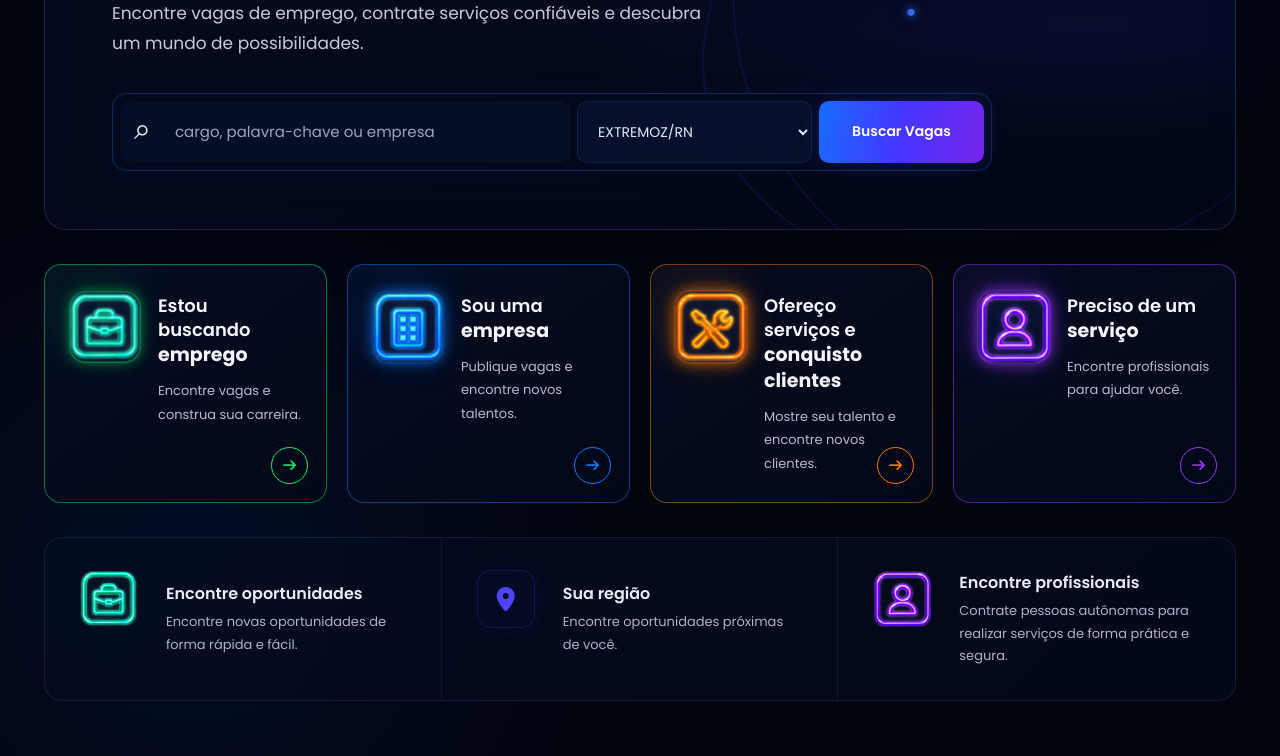
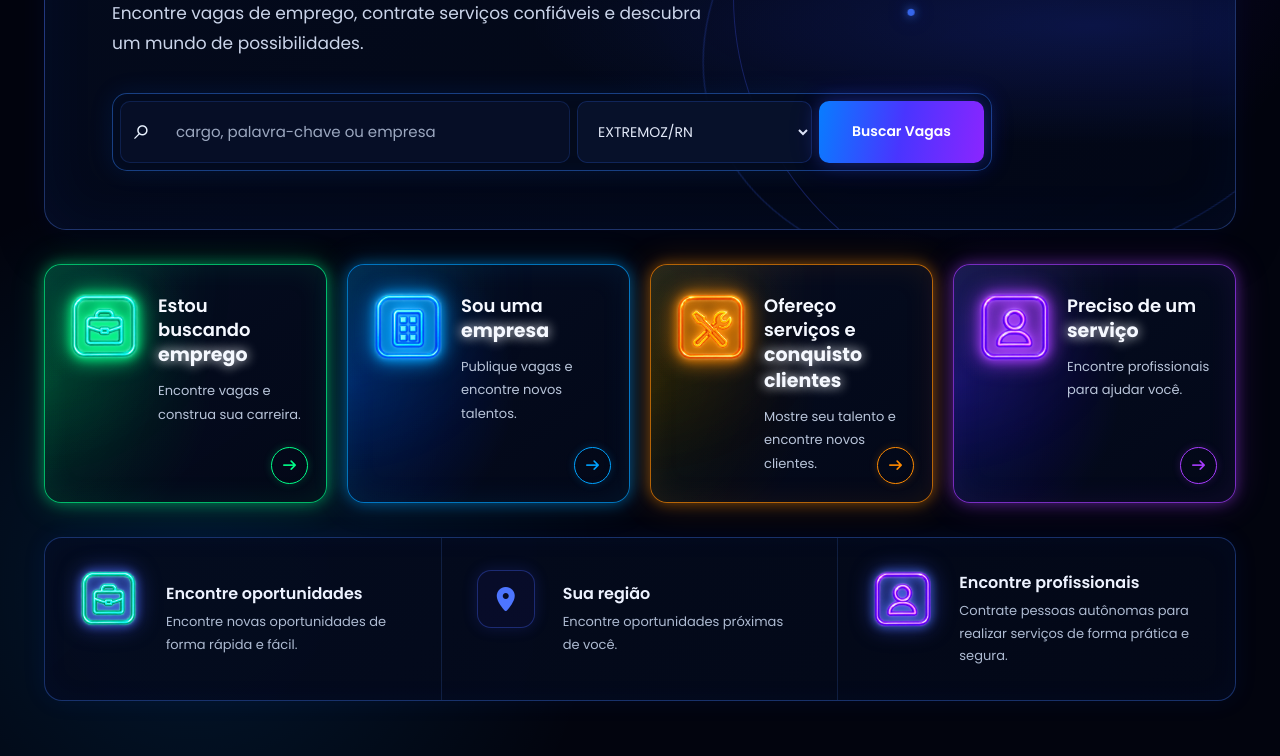
Before and after one commit to Gustavo-1218/empregamais, a website: page emprega.html in a window 1280 px wide. Shown: the part 367-1123 px from the top of the page. Drawn offline with Linux system fonts and the light colour scheme; a small style sheet from the web is missing.

Commit message:
Atualizar o mais.css css

```diff
--- a/mais.css
+++ b/mais.css
@@ -10,23 +10,11 @@ html {
 
 body {
     min-height: 100vh;
-    font-family:
-        "Poppins",
-        Arial,
-        Helvetica,
-        sans-serif;
-    color: #ffffff;
+    font-family: "Poppins", Arial, Helvetica, sans-serif;
+    color: #fff;
     background:
-        radial-gradient(
-            circle at 75% 20%,
-            rgba(53, 20, 150, 0.16),
-            transparent 30%
-        ),
-        radial-gradient(
-            circle at 15% 85%,
-            rgba(0, 100, 255, 0.10),
-            transparent 28%
-        ),
+        radial-gradient(circle at 75% 20%, rgba(90, 30, 255, 0.20), transparent 30%),
+        radial-gradient(circle at 15% 85%, rgba(0, 150, 255, 0.13), transparent 28%),
         #02040e;
     overflow-x: hidden;
 }
@@ -37,11 +25,7 @@ body::before {
     inset: 0;
     pointer-events: none;
     background:
-        radial-gradient(
-            circle at 50% 0%,
-            rgba(0, 110, 255, 0.05),
-            transparent 35%
-        );
+        radial-gradient(circle at 50% 0%, rgba(0, 150, 255, 0.08), transparent 35%);
     z-index: -2;
 }
 
@@ -58,23 +42,16 @@ main {
     flex-direction: column;
     justify-content: center;
     padding: 58px 67px;
-    border: 1px solid rgba(74, 125, 220, 0.25);
+    border: 1px solid rgba(80, 130, 255, 0.35);
     border-radius: 22px;
     overflow: hidden;
     background:
-        radial-gradient(
-            ellipse at 88% 52%,
-            rgba(38, 50, 190, 0.13),
-            transparent 38%
-        ),
-        linear-gradient(
-            135deg,
-            rgba(4, 11, 30, 0.95),
-            rgba(2, 7, 22, 0.94)
-        );
+        radial-gradient(ellipse at 88% 52%, rgba(45, 70, 255, 0.20), transparent 38%),
+        linear-gradient(135deg, rgba(4, 11, 30, 0.96), rgba(2, 7, 22, 0.94));
     box-shadow:
-        inset 0 0 50px rgba(20, 60, 160, 0.035),
-        0 20px 50px rgba(0, 0, 0, 0.16);
+        inset 0 0 60px rgba(30, 90, 255, 0.06),
+        0 20px 50px rgba(0, 0, 0, 0.22),
+        0 0 30px rgba(40, 80, 255, 0.08);
 }
 
 .hero::before {
@@ -84,7 +61,7 @@ main {
     height: 620px;
     right: -120px;
     top: -120px;
-    border: 1px solid rgba(55, 75, 220, 0.20);
+    border: 1px solid rgba(70, 90, 255, 0.28);
     border-radius: 50%;
     transform: rotate(-18deg);
     pointer-events: none;
@@ -97,11 +74,9 @@ main {
     height: 500px;
     right: -50px;
     top: -40px;
-    border: 1px solid rgba(60, 75, 255, 0.16);
+    border: 1px solid rgba(60, 100, 255, 0.22);
     border-radius: 50%;
-    transform:
-        rotate(-18deg)
-        scaleX(1.35);
+    transform: rotate(-18deg) scaleX(1.35);
     pointer-events: none;
 }
 
@@ -121,24 +96,15 @@ main {
 }
 
 #principal h1 span {
-    background:
-        linear-gradient(
-            90deg,
-            #087dff,
-            #4d55ff,
-            #8c26ff
-        );
+    background: linear-gradient(90deg, #00a2ff, #4d55ff, #a22cff);
     -webkit-background-clip: text;
     background-clip: text;
     -webkit-text-fill-color: transparent;
-    filter:
-        drop-shadow(
-            0 0 12px rgba(55, 90, 255, 0.20)
-        );
+    filter: drop-shadow(0 0 14px rgba(70, 90, 255, 0.35));
 }
 
 #principal p {
-    color: #c4ccdd;
+    color: #cbd5ea;
     font-size: 17px;
     line-height: 1.8;
     font-weight: 400;
@@ -151,19 +117,16 @@ main {
     position: relative;
     z-index: 5;
     display: grid;
-    grid-template-columns:
-        minmax(260px, 1fr)
-        235px
-        165px;
+    grid-template-columns: minmax(260px, 1fr) 235px 165px;
     align-items: center;
     gap: 7px;
     padding: 7px;
-    border: 1px solid rgba(61, 103, 195, 0.34);
+    border: 1px solid rgba(50, 130, 255, 0.45);
     border-radius: 15px;
-    background: rgba(4, 11, 29, 0.78);
+    background: rgba(4, 11, 29, 0.82);
     box-shadow:
-        0 0 25px rgba(0, 65, 180, 0.07),
-        inset 0 0 18px rgba(20, 70, 150, 0.03);
+        0 0 25px rgba(0, 100, 255, 0.12),
+        inset 0 0 20px rgba(20, 80, 255, 0.05);
     backdrop-filter: blur(12px);
 }
 
@@ -171,11 +134,11 @@ main {
     width: 100%;
     height: 62px;
     padding: 0 20px 0 55px;
-    border: none;
+    border: 1px solid rgba(50, 110, 255, 0.18);
     outline: none;
     border-radius: 10px;
-    background: rgba(8, 17, 42, 0.72);
-    color: #ffffff;
+    background: rgba(8, 17, 42, 0.82);
+    color: #fff;
     font-family: inherit;
     font-size: 15px;
 }
@@ -200,10 +163,10 @@ main {
     width: 100%;
     height: 62px;
     padding: 0 16px;
-    border: 1px solid rgba(60, 100, 190, 0.18);
+    border: 1px solid rgba(50, 110, 255, 0.22);
     border-radius: 10px;
     outline: none;
-    background: rgba(9, 19, 46, 0.82);
+    background: rgba(9, 19, 46, 0.88);
     color: #e2e9f8;
     font-family: inherit;
     font-size: 14px;
@@ -212,39 +175,31 @@ main {
 
 .barra select option {
     background: #071027;
-    color: #ffffff;
+    color: #fff;
 }
 
 .btn {
     height: 62px;
     border: none;
     border-radius: 10px;
-    color: #ffffff;
-    background:
-        linear-gradient(
-            100deg,
-            #176cff,
-            #4635ff,
-            #7625ec
-        );
+    color: #fff;
+    background: linear-gradient(100deg, #087dff, #4935ff, #8b25ff);
     font-family: inherit;
     font-size: 14px;
     font-weight: 600;
     cursor: pointer;
     box-shadow:
-        0 0 18px rgba(55, 70, 255, 0.25);
-    transition:
-        transform 0.25s ease,
-        box-shadow 0.25s ease,
-        filter 0.25s ease;
+        0 0 18px rgba(50, 80, 255, 0.35),
+        0 0 35px rgba(100, 40, 255, 0.12);
+    transition: transform 0.25s ease, box-shadow 0.25s ease, filter 0.25s ease;
 }
 
 .btn:hover {
     transform: translateY(-2px);
-    filter: brightness(1.12);
+    filter: brightness(1.15);
     box-shadow:
-        0 0 18px rgba(30, 110, 255, 0.42),
-        0 0 32px rgba(110, 30, 255, 0.22);
+        0 0 22px rgba(30, 120, 255, 0.55),
+        0 0 40px rgba(110, 30, 255, 0.25);
 }
 
 .btn:active {
@@ -261,24 +216,18 @@ main {
     background: #3d72ff;
     box-shadow:
         0 0 8px #3d72ff,
-        0 0 20px rgba(60, 100, 255, 0.55);
-    animation:
-        ponto-flutuante 3s ease-in-out infinite;
+        0 0 20px rgba(60, 100, 255, 0.7);
+    animation: ponto-flutuante 3s ease-in-out infinite;
 }
 
 @keyframes ponto-flutuante {
-    0%,
-    100% {
-        transform:
-            translateY(0)
-            scale(1);
+    0%, 100% {
+        transform: translateY(0) scale(1);
         opacity: 0.55;
     }
 
     50% {
-        transform:
-            translateY(-10px)
-            scale(1.25);
+        transform: translateY(-10px) scale(1.25);
         opacity: 1;
     }
 }
@@ -287,8 +236,7 @@ main {
     width: 100%;
     margin-top: 34px;
     display: grid;
-    grid-template-columns:
-        repeat(4, minmax(0, 1fr));
+    grid-template-columns: repeat(4, minmax(0, 1fr));
     gap: 20px;
 }
 
@@ -299,40 +247,122 @@ main {
     align-items: flex-start;
     gap: 18px;
     padding: 27px 25px;
-    border: 1px solid rgba(80, 110, 180, 0.30);
+    border: 1px solid currentColor;
     border-radius: 17px;
     text-decoration: none;
     background:
-        linear-gradient(
-            145deg,
-            rgba(5, 13, 34, 0.95),
-            rgba(3, 8, 24, 0.95)
-        );
+        radial-gradient(circle at 0% 50%, currentColor, transparent 55%),
+        linear-gradient(145deg, rgba(5, 13, 34, 0.96), rgba(3, 8, 24, 0.98));
+    background-blend-mode: soft-light;
     overflow: hidden;
+    box-shadow:
+        0 0 10px color-mix(in srgb, currentColor 18%, transparent),
+        0 0 25px color-mix(in srgb, currentColor 7%, transparent),
+        inset 0 0 25px color-mix(in srgb, currentColor 5%, transparent);
     transition:
         transform 0.3s ease,
         border-color 0.3s ease,
         box-shadow 0.3s ease;
+    animation: pulsar-card 3.2s ease-in-out infinite;
 }
 
 .destaque::before {
     content: "";
     position: absolute;
-    width: 180px;
-    height: 180px;
-    left: -80px;
-    top: -90px;
+    width: 240px;
+    height: 240px;
+    left: -120px;
+    top: -100px;
     border-radius: 50%;
     background: currentColor;
-    opacity: 0.035;
-    filter: blur(25px);
+    opacity: 0.08;
+    filter: blur(45px);
     pointer-events: none;
 }
 
+.destaque::after {
+    content: "";
+    position: absolute;
+    inset: 0;
+    border-radius: inherit;
+    pointer-events: none;
+    background: linear-gradient(
+        110deg,
+        color-mix(in srgb, currentColor 10%, transparent),
+        transparent 45%
+    );
+    opacity: 0.5;
+}
+
+@keyframes pulsar-card {
+    0%, 100% {
+        box-shadow:
+            0 0 8px color-mix(in srgb, currentColor 18%, transparent),
+            0 0 20px color-mix(in srgb, currentColor 7%, transparent),
+            inset 0 0 20px color-mix(in srgb, currentColor 4%, transparent);
+    }
+
+    50% {
+        box-shadow:
+            0 0 14px color-mix(in srgb, currentColor 42%, transparent),
+            0 0 35px color-mix(in srgb, currentColor 20%, transparent),
+            inset 0 0 30px color-mix(in srgb, currentColor 9%, transparent);
+    }
+}
+
 .destaque:hover {
-    transform: translateY(-5px);
+    transform: translateY(-5px) scale(1.01);
+}
+
+.destaque-emprego {
+    color: #00ff88;
+    border-color: rgba(0, 255, 136, 0.7);
+}
+
+.destaque-empresa {
+    color: #00a2ff;
+    border-color: rgba(0, 162, 255, 0.7);
+    animation-delay: 0.25s;
+}
+
+.destaque-servicos {
+    color: #ff8a00;
+    border-color: rgba(255, 138, 0, 0.7);
+    animation-delay: 0.5s;
+}
+
+.destaque-servico {
+    color: #a83cff;
+    border-color: rgba(168, 60, 255, 0.7);
+    animation-delay: 0.75s;
+}
+
+.destaque-emprego:hover {
+    border-color: #00ff88;
     box-shadow:
-        0 15px 35px rgba(0, 0, 0, 0.22);
+        0 0 18px rgba(0, 255, 136, 0.55),
+        0 0 45px rgba(0, 255, 136, 0.22);
+}
+
+.destaque-empresa:hover {
+    border-color: #00a2ff;
+    box-shadow:
+        0 0 18px rgba(0, 162, 255, 0.55),
+        0 0 45px rgba(0, 162, 255, 0.22);
+}
+
+.destaque-servicos:hover {
+    border-color: #ff8a00;
+    box-shadow:
+        0 0 18px rgba(255, 138, 0, 0.55),
+        0 0 45px rgba(255, 138, 0, 0.22);
+}
+
+.destaque-servico:hover {
+    border-color: #a83cff;
+    box-shadow:
+        0 0 18px rgba(168, 60, 255, 0.55),
+        0 0 45px rgba(168, 60, 255, 0.22);
 }
 
 .icone-destaque {
@@ -343,12 +373,9 @@ main {
     align-items: center;
     justify-content: center;
     border-radius: 16px;
-    font-size: 28px;
-    background: rgba(10, 20, 50, 0.72);
+    background: transparent;
     position: relative;
     z-index: 2;
-    animation:
-        pulsar-icone 2.8s ease-in-out infinite;
 }
 
 .icone-destaque img {
@@ -356,194 +383,20 @@ main {
     height: 70px;
     object-fit: contain;
     display: block;
-}
-
-@keyframes pulsar-icone {
-    0%,
-    100% {
-        transform: scale(1);
-        filter: brightness(1);
-    }
-
-    50% {
-        transform: scale(1.045);
-        filter: brightness(1.18);
-    }
-}
-
-.destaque-emprego {
-    color: #00ee70;
-    border-color: rgba(0, 238, 112, 0.48);
-}
-
-.destaque-emprego:hover {
-    border-color: #00ee70;
-    box-shadow:
-        0 0 20px rgba(0, 238, 112, 0.13),
-        0 15px 35px rgba(0, 0, 0, 0.25);
-}
-
-.destaque-emprego .icone-destaque {
-    border: 1px solid rgba(0, 238, 112, 0.65);
-    color: #00ee70;
-    box-shadow:
-        0 0 10px rgba(0, 238, 112, 0.28),
-        0 0 25px rgba(0, 238, 112, 0.12),
-        inset 0 0 18px rgba(0, 238, 112, 0.07);
-    animation:
-        pulsar-verde 2.8s ease-in-out infinite;
-}
-
-@keyframes pulsar-verde {
-    0%,
-    100% {
-        transform: scale(1);
-        box-shadow:
-            0 0 10px rgba(0, 238, 112, 0.25),
-            0 0 22px rgba(0, 238, 112, 0.10);
-    }
-
-    50% {
-        transform: scale(1.05);
-        box-shadow:
-            0 0 12px rgba(0, 238, 112, 0.65),
-            0 0 30px rgba(0, 238, 112, 0.28),
-            inset 0 0 18px rgba(0, 238, 112, 0.10);
-    }
-}
-
-.destaque-empresa {
-    color: #087cff;
-    border-color: rgba(8, 124, 255, 0.48);
-}
-
-.destaque-empresa:hover {
-    border-color: #087cff;
-    box-shadow:
-        0 0 20px rgba(8, 124, 255, 0.14),
-        0 15px 35px rgba(0, 0, 0, 0.25);
-}
-
-.destaque-empresa .icone-destaque {
-    color: #1688ff;
-    border: 1px solid rgba(8, 124, 255, 0.65);
-    box-shadow:
-        0 0 10px rgba(8, 124, 255, 0.30),
-        0 0 25px rgba(8, 124, 255, 0.12),
-        inset 0 0 18px rgba(8, 124, 255, 0.07);
-    animation:
-        pulsar-azul 2.8s ease-in-out infinite 0.25s;
-}
-
-@keyframes pulsar-azul {
-    0%,
-    100% {
-        transform: scale(1);
-        box-shadow:
-            0 0 10px rgba(8, 124, 255, 0.25),
-            0 0 22px rgba(8, 124, 255, 0.10);
-    }
-
-    50% {
-        transform: scale(1.05);
-        box-shadow:
-            0 0 12px rgba(8, 124, 255, 0.70),
-            0 0 30px rgba(8, 124, 255, 0.28),
-            inset 0 0 18px rgba(8, 124, 255, 0.10);
-    }
-}
-
-.destaque-servicos {
-    color: #ff7900;
-    border-color: rgba(255, 121, 0, 0.48);
-}
-
-.destaque-servicos:hover {
-    border-color: #ff7900;
-    box-shadow:
-        0 0 20px rgba(255, 121, 0, 0.13),
-        0 15px 35px rgba(0, 0, 0, 0.25);
-}
-
-.destaque-servicos .icone-destaque {
-    color: #ff7900;
-    border: 1px solid rgba(255, 121, 0, 0.65);
-    box-shadow:
-        0 0 10px rgba(255, 121, 0, 0.30),
-        0 0 25px rgba(255, 121, 0, 0.12),
-        inset 0 0 18px rgba(255, 121, 0, 0.07);
-    animation:
-        pulsar-laranja 2.8s ease-in-out infinite 0.5s;
-}
-
-@keyframes pulsar-laranja {
-    0%,
-    100% {
-        transform: scale(1);
-        box-shadow:
-            0 0 10px rgba(255, 121, 0, 0.25),
-            0 0 22px rgba(255, 121, 0, 0.10);
-    }
-
-    50% {
-        transform: scale(1.05);
-        box-shadow:
-            0 0 12px rgba(255, 121, 0, 0.70),
-            0 0 30px rgba(255, 121, 0, 0.28),
-            inset 0 0 18px rgba(255, 121, 0, 0.10);
-    }
-}
-
-.destaque-servico {
-    color: #9b35ff;
-    border-color: rgba(155, 53, 255, 0.48);
-}
-
-.destaque-servico:hover {
-    border-color: #9b35ff;
-    box-shadow:
-        0 0 20px rgba(155, 53, 255, 0.14),
-        0 15px 35px rgba(0, 0, 0, 0.25);
-}
-
-.destaque-servico .icone-destaque {
-    color: #a13cff;
-    border: 1px solid rgba(155, 53, 255, 0.65);
-    box-shadow:
-        0 0 10px rgba(155, 53, 255, 0.30),
-        0 0 25px rgba(155, 53, 255, 0.12),
-        inset 0 0 18px rgba(155, 53, 255, 0.07);
-    animation:
-        pulsar-roxo 2.8s ease-in-out infinite 0.75s;
-}
-
-@keyframes pulsar-roxo {
-    0%,
-    100% {
-        transform: scale(1);
-        box-shadow:
-            0 0 10px rgba(155, 53, 255, 0.25),
-            0 0 22px rgba(155, 53, 255, 0.10);
-    }
-
-    50% {
-        transform: scale(1.05);
-        box-shadow:
-            0 0 12px rgba(155, 53, 255, 0.70),
-            0 0 30px rgba(155, 53, 255, 0.28),
-            inset 0 0 18px rgba(155, 53, 255, 0.10);
-    }
+    filter:
+        drop-shadow(0 0 5px currentColor)
+        drop-shadow(0 0 10px currentColor);
 }
 
 .conteudo-destaque {
     position: relative;
-    z-index: 2;
+    z-index: 3;
     padding-top: 2px;
     min-width: 0;
 }
 
 .conteudo-destaque h3 {
-    color: #f3f6ff;
+    color: #f5f8ff;
     font-size: 18px;
     line-height: 1.35;
     font-weight: 600;
@@ -555,10 +408,11 @@ main {
     color: currentColor;
     font-size: 19px;
     font-weight: 700;
+    text-shadow: 0 0 12px currentColor;
 }
 
 .conteudo-destaque p {
-    color: #b2bdd2;
+    color: #b9c5da;
     font-size: 13px;
     line-height: 1.8;
     max-width: 210px;
@@ -577,6 +431,8 @@ main {
     border-radius: 50%;
     color: currentColor;
     font-size: 13px;
+    z-index: 4;
+    box-shadow: 0 0 8px color-mix(in srgb, currentColor 20%, transparent);
     transition:
         transform 0.3s ease,
         box-shadow 0.3s ease;
@@ -585,7 +441,8 @@ main {
 .destaque:hover .seta-destaque {
     transform: translateX(4px);
     box-shadow:
-        0 0 12px currentColor;
+        0 0 12px currentColor,
+        0 0 25px color-mix(in srgb, currentColor 40%, transparent);
 }
 
 .ocards {
@@ -597,16 +454,14 @@ main {
     width: 100%;
     min-height: 155px;
     display: grid;
-    grid-template-columns:
-        repeat(3, 1fr);
-    border: 1px solid rgba(65, 105, 190, 0.22);
+    grid-template-columns: repeat(3, 1fr);
+    border: 1px solid rgba(65, 125, 255, 0.35);
     border-radius: 18px;
     background:
-        linear-gradient(
-            135deg,
-            rgba(4, 12, 31, 0.90),
-            rgba(3, 8, 24, 0.92)
-        );
+        linear-gradient(135deg, rgba(4, 12, 31, 0.94), rgba(3, 8, 24, 0.96));
+    box-shadow:
+        0 0 25px rgba(20, 80, 255, 0.08),
+        inset 0 0 30px rgba(30, 70, 255, 0.04);
     overflow: hidden;
 }
 
@@ -617,7 +472,7 @@ main {
     grid-template-columns: 64px 1fr;
     grid-template-rows: auto auto;
     column-gap: 22px;
-    border-right: 1px solid rgba(70, 100, 180, 0.16);
+    border-right: 1px solid rgba(70, 120, 220, 0.20);
 }
 
 .card:last-child {
@@ -635,30 +490,33 @@ main {
 }
 
 .card > i {
-    border: 1px solid rgba(55, 75, 220, 0.22);
+    border: 1px solid rgba(70, 100, 255, 0.35);
     border-radius: 14px;
-    color: #4d45ff;
-    background: rgba(35, 30, 120, 0.10);
+    color: #4d75ff;
+    background: rgba(35, 30, 120, 0.14);
     font-size: 24px;
     box-shadow:
-        0 0 16px rgba(65, 50, 255, 0.10);
+        0 0 15px rgba(65, 80, 255, 0.18);
 }
 
 .card > img {
     object-fit: contain;
     display: block;
+    filter:
+        drop-shadow(0 0 5px #4d75ff)
+        drop-shadow(0 0 10px rgba(70, 90, 255, 0.55));
 }
 
 .card h6 {
     align-self: end;
-    color: #e9edfa;
+    color: #edf2ff;
     font-size: 16px;
     font-weight: 600;
     margin-bottom: 5px;
 }
 
 .card p {
-    color: #aab5cd;
+    color: #aebbd2;
     font-size: 13px;
     line-height: 1.75;
     max-width: 310px;
@@ -681,11 +539,7 @@ main {
         padding: 22px 18px;
     }
 
-    .icone-destaque {
-        width: 60px;
-        height: 60px;
-    }
-
+    .icone-destaque,
     .icone-destaque img {
         width: 60px;
         height: 60px;
@@ -711,8 +565,7 @@ main {
     }
 
     .barra {
-        grid-template-columns:
-            1fr 190px;
+        grid-template-columns: 1fr 190px;
     }
 
     .barra input {
@@ -728,8 +581,7 @@ main {
     }
 
     .fadback {
-        grid-template-columns:
-            repeat(2, 1fr);
+        grid-template-columns: repeat(2, 1fr);
     }
 
     .destaque {
@@ -812,11 +664,7 @@ main {
         gap: 16px;
     }
 
-    .icone-destaque {
-        width: 60px;
-        height: 60px;
-    }
-
+    .icone-destaque,
     .icone-destaque img {
         width: 60px;
         height: 60px;
```
